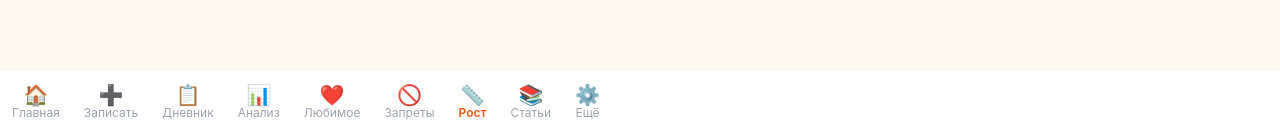
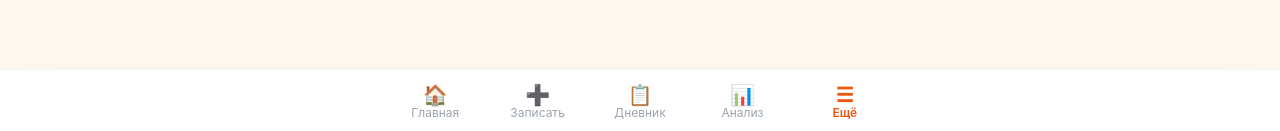
Before and after one commit to sofijana29072002-cmyk/Tracker-Eva, a Next.js app: page /growth in a window 1280 px wide. Shown: the part 666-797 px from the top of the page. Built offline with nearby package versions, Linux system fonts and the light colour scheme; no server answers.

Commit message:
Update AppShell.tsx

```diff
--- a/components/layout/AppShell.tsx
+++ b/components/layout/AppShell.tsx
@@ -2,22 +2,29 @@
 
 import Link from 'next/link'
 import { usePathname } from 'next/navigation'
+import { useState } from 'react'
 import { cn } from '@/lib/utils'
 
-const NAV_ITEMS = [
-  { href: '/',           icon: '🏠', label: 'Главная'  },
-  { href: '/log',        icon: '➕', label: 'Записать' },
-  { href: '/history',    icon: '📋', label: 'Дневник'  },
-  { href: '/analytics',  icon: '📊', label: 'Анализ'   },
-  { href: '/favorites',  icon: '❤️', label: 'Любимое'  },
-  { href: '/blacklist',  icon: '🚫', label: 'Запреты'  },
-  { href: '/growth',     icon: '📏', label: 'Рост'     },
-  { href: '/articles',   icon: '📚', label: 'Статьи'   },
-  { href: '/settings',   icon: '⚙️',  label: 'Ещё'     },
+const MAIN_NAV = [
+  { href: '/',          icon: '🏠', label: 'Главная'  },
+  { href: '/log',       icon: '➕', label: 'Записать' },
+  { href: '/history',   icon: '📋', label: 'Дневник'  },
+  { href: '/analytics', icon: '📊', label: 'Анализ'   },
+]
+
+const MORE_NAV = [
+  { href: '/favorites', icon: '❤️', label: 'Любимое'  },
+  { href: '/blacklist', icon: '🚫', label: 'Запреты'  },
+  { href: '/growth',    icon: '📏', label: 'Рост'     },
+  { href: '/articles',  icon: '📚', label: 'Статьи'   },
+  { href: '/settings',  icon: '⚙️', label: 'Настройки'},
 ]
 
 export default function AppShell({ children }: { children: React.ReactNode }) {
   const pathname = usePathname()
+  const [moreOpen, setMoreOpen] = useState(false)
+
+  const isMoreActive = MORE_NAV.some((item) => pathname.startsWith(item.href))
 
   return (
     <div className="min-h-screen bg-skin-50 flex flex-col">
@@ -35,9 +42,48 @@ export default function AppShell({ children }: { children: React.ReactNode }) {
         {children}
       </main>
 
+      {moreOpen && (
+        <div
+          className="fixed inset-0 z-40 bg-black/20 backdrop-blur-sm"
+          onClick={() => setMoreOpen(false)}
+        />
+      )}
+
+      <div className={cn(
+        'fixed left-0 right-0 z-50 bg-white rounded-t-3xl shadow-2xl transition-transform duration-300 ease-out',
+        moreOpen ? 'translate-y-0' : 'translate-y-full',
+        'bottom-[64px]'
+      )}>
+        <div className="flex justify-center pt-3 pb-1">
+          <div className="w-10 h-1 rounded-full bg-gray-200" />
+        </div>
+        <p className="text-xs font-semibold text-gray-400 uppercase tracking-wider px-6 py-2">Разделы</p>
+        <div className="grid grid-cols-5 gap-1 px-4 pb-6 pt-1">
+          {MORE_NAV.map((item) => {
+            const isActive = pathname.startsWith(item.href)
+            return (
+              <Link
+                key={item.href}
+                href={item.href}
+                onClick={() => setMoreOpen(false)}
+                className={cn(
+                  'flex flex-col items-center justify-center gap-1 py-3 rounded-2xl text-xs transition-colors',
+                  isActive
+                    ? 'bg-skin-50 text-skin-600 font-semibold'
+                    : 'text-gray-500 hover:bg-gray-50'
+                )}
+              >
+                <span className="text-2xl leading-none">{item.icon}</span>
+                <span className="leading-none text-center whitespace-nowrap">{item.label}</span>
+              </Link>
+            )
+          })}
+        </div>
+      </div>
+
       <nav className="fixed bottom-0 left-0 right-0 z-50 bg-white border-t border-gray-100 pb-[env(safe-area-inset-bottom)]">
-        <div className="flex overflow-x-auto scrollbar-hide h-16">
-          {NAV_ITEMS.map((item) => {
+        <div className="flex justify-around h-16 max-w-lg mx-auto">
+          {MAIN_NAV.map((item) => {
             const isActive =
               item.href === '/'
                 ? pathname === '/'
@@ -47,17 +93,30 @@ export default function AppShell({ children }: { children: React.ReactNode }) {
                 key={item.href}
                 href={item.href}
                 className={cn(
-                  'flex-shrink-0 flex flex-col items-center justify-center gap-0.5 text-xs transition-colors px-3',
+                  'flex flex-col items-center justify-center gap-0.5 text-xs transition-colors flex-1',
                   isActive
                     ? 'text-skin-600 font-semibold'
                     : 'text-gray-400 hover:text-gray-600'
                 )}
               >
                 <span className="text-xl leading-none">{item.icon}</span>
-                <span className="leading-none whitespace-nowrap">{item.label}</span>
+                <span className="leading-none">{item.label}</span>
               </Link>
             )
           })}
+
+          <button
+            onClick={() => setMoreOpen((v) => !v)}
+            className={cn(
+              'flex flex-col items-center justify-center gap-0.5 text-xs transition-colors flex-1',
+              isMoreActive || moreOpen
+                ? 'text-skin-600 font-semibold'
+                : 'text-gray-400 hover:text-gray-600'
+            )}
+          >
+            <span className="text-xl leading-none">☰</span>
+            <span className="leading-none">Ещё</span>
+          </button>
         </div>
       </nav>
     </div>
```
